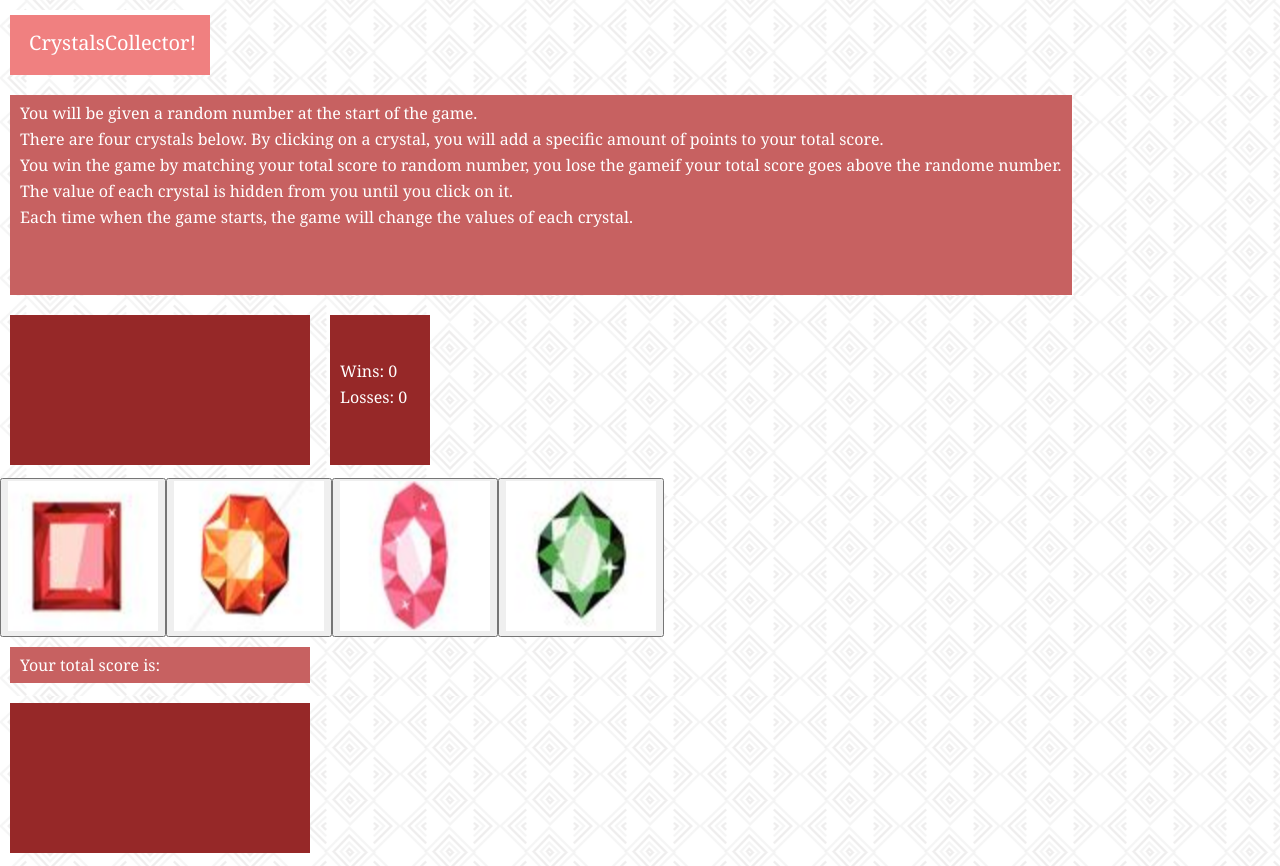
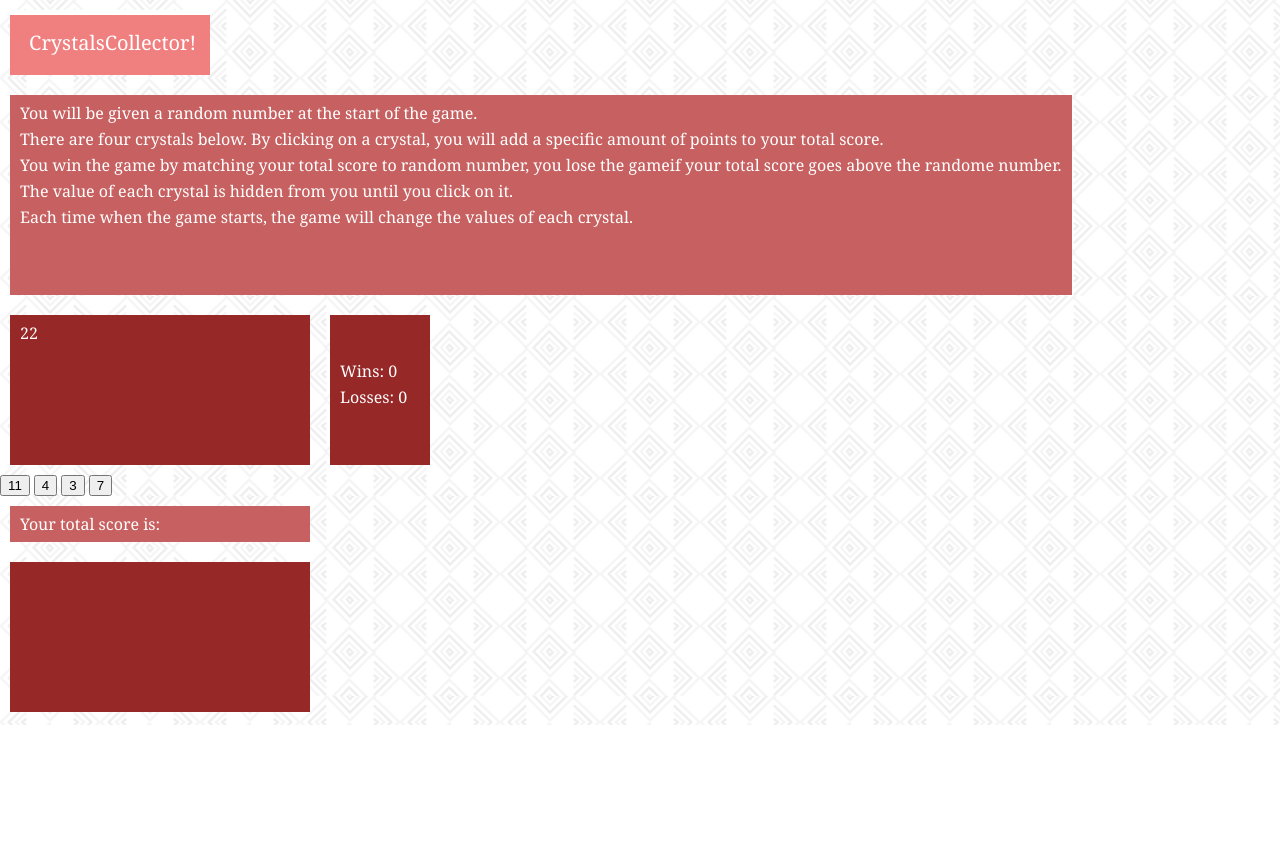
Before and after one commit to katrinity/unit-4-game, a plain HTML site: page index.html in a window 1280 px wide. After the commit the page ends 800 px from the top, so only its background shows below. Drawn offline with nearby package versions, Linux system fonts and the light colour scheme.

Commit message:
added JS page

```diff
--- a/assets/javascript/game.js
+++ b/assets/javascript/game.js
@@ -1,19 +1,51 @@
-let NUMBER = Math.floor((Math.random() * 120) + 19);
-let CRYSTALVALUE = Math.floor((Math.random() * 12) + 1);
+let number ;//= Math.floor((Math.random() * 101) + 19);
+let crystalvalue1;// = Math.floor((Math.random() * 11) + 1);
+let crystalvalue2;// = Math.floor((Math.random() * 11) + 1);
+let crystalvalue3;// = Math.floor((Math.random() * 11) + 1);
+let crystalvalue4;// = Math.floor((Math.random() * 11) + 1);
 
-let NUM_WINS = 0;
-let NUM_LOSES = 0;
+let num_wins;// = 0;
+let num_losses;// = 0;
+let score_counter;// = 0;
 
 
 const reset = () => {
-    NUM_WINS = 0;
-    NUM_LOSES = 0;
-    NUMBER = Math.floor((Math.random() * 120) + 19);
-    CRYSTALVALUE = Math.floor((Math.random() * 12) + 1);
+    num_wins = 0;
+    num_losses = 0;
+    score_counter = 0;
+    number = Math.floor((Math.random() * 101) + 19);
+    crystalvalue1 = Math.floor((Math.random() * 11) + 1);
+    crystalvalue2 = Math.floor((Math.random() * 11) + 1);
+    crystalvalue3 = Math.floor((Math.random() * 11) + 1);
+    crystalvalue4 = Math.floor((Math.random() * 11) + 1);
 
-    $('#wins').html('Wins: ' + NUM_WINS);
-    $('#losses').html(`Losses: ${NUM_LOSES}`);
-    $('#randomnumber').html('' + String.fromCharCode(NUMBER));
+    $('#wins').html('Wins: ' + num_wins);
+    $('#losses').html(`Losses: ${num_losses}`);
+    $('#randomnumber').html(number);
+
 };
 
-reset();
+$(document).ready(() => {
+    reset();
+    $('.button1').html(crystalvalue1);
+    $('.button2').html(crystalvalue2);
+    $('.button3').html(crystalvalue3);
+    $('.button4').html(crystalvalue4);
+
+    $('.button1').on("click", event => {
+        score_counter+=crystalvalue1;
+        $('#score_counter').html(score_counter);
+    });
+    $('.button2').on("click", event => {
+        score_counter+=crystalvalue2;
+        $('#score_counter').html(score_counter);
+    });
+    $('.button3').on("click", event => {
+        score_counter+=crystalvalue3;
+        $('#score_counter').html(score_counter);
+    });
+    $('.button4').on("click", event => {
+        score_counter+=crystalvalue4;
+        $('#score_counter').html(score_counter);
+    });
+});
--- a/index.html
+++ b/index.html
@@ -34,20 +34,29 @@
        <p id="losses"> Losses: 0 </p>
     </div>
 </div>
+<!--
     <div class = "images">
             <button class="Button1"><img class="crystal" src="assets/images/crystal1.png" alt="crystal">
                 <button class="Button2"><img class="crystal" src="assets/images/crystal2.png" alt="crystal">
                     <button class="Button3"><img class="crystal" src="assets/images/crystal3.png" alt="crystal">
                         <button class="Button4"><img class="crystal" src="assets/images/crystal4.png" alt="crystal">
     </div>
-
+-->
+<div class = "images">
+        <button class="button1">13</button>
+            <button class="button2">45</button>
+                <button class="button3">56</button>
+                    <button class="button4">65</button>
+</div>
     <div class = "scoretext">
         <div class = "text">
-                <p>Your total score is: </p>
+            <p>Your total score is: </p>
         </div>
     </div>
 
-    <div class = "score"></div>
+    <div class = "score">
+        <p class id ="score_counter"></p>
+    </div>
     </div>
     </body>
     </html>
```
